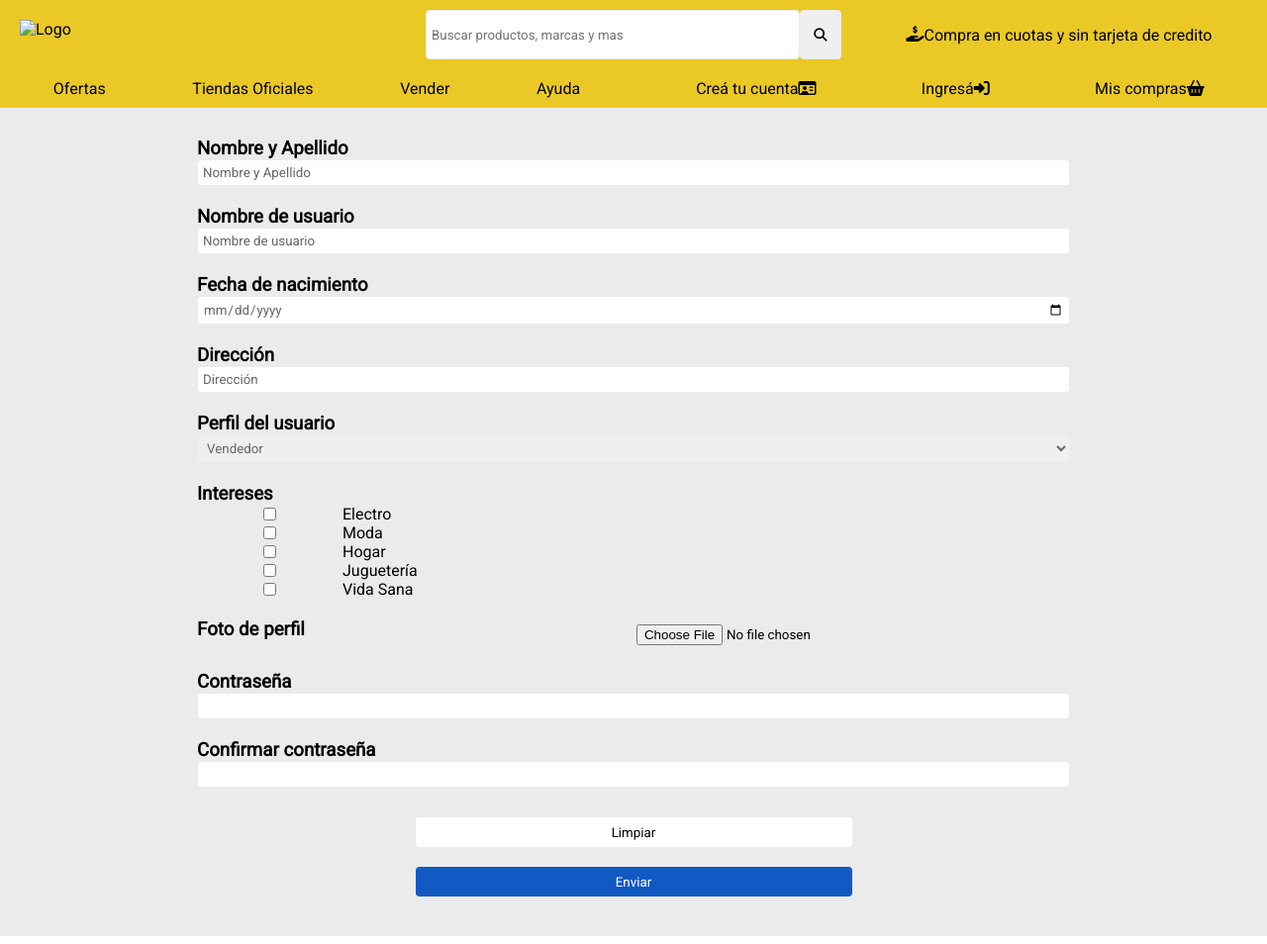
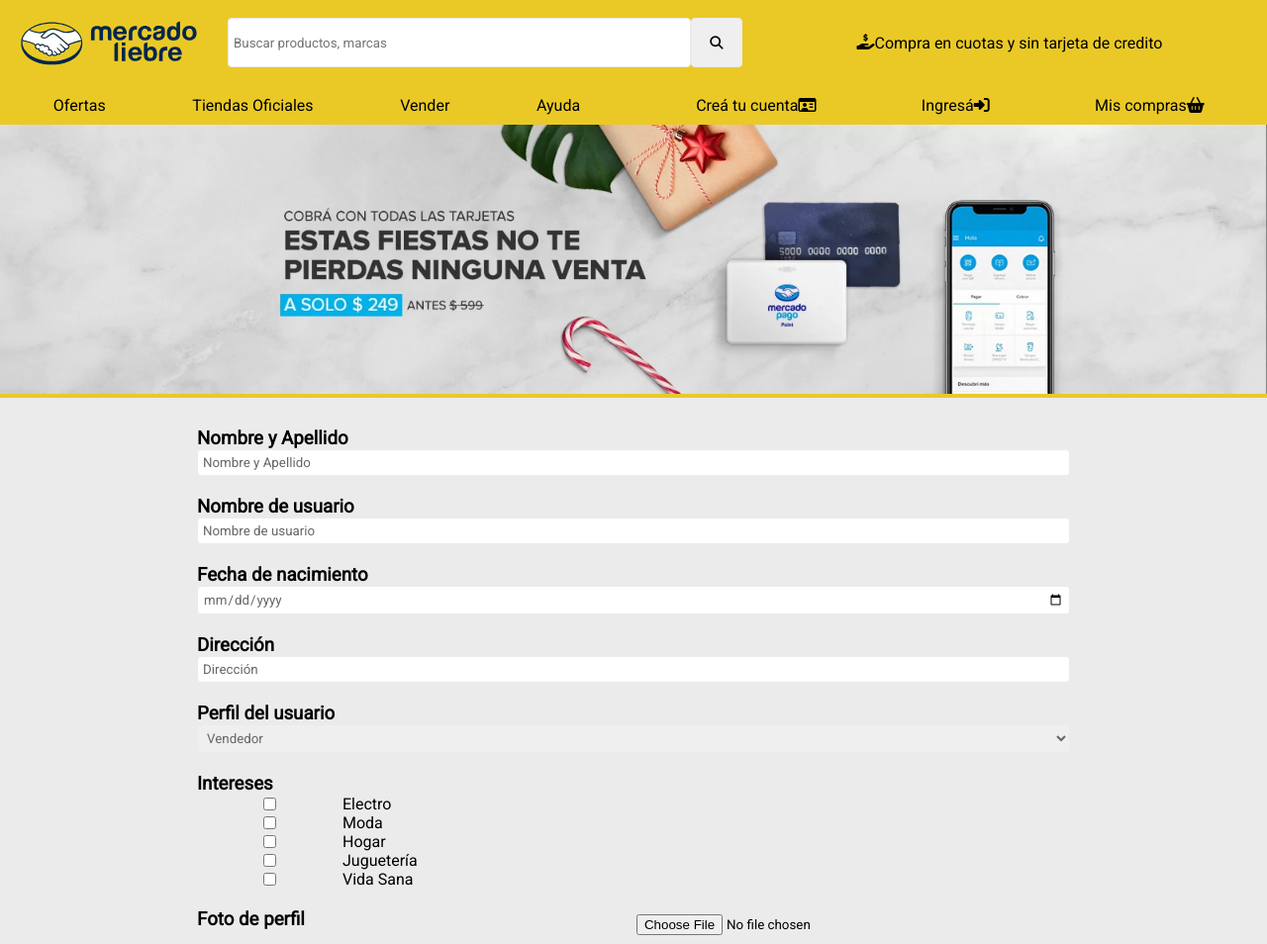
Before and after one commit to Fondi99/Mercado-Liebre, a website: page views/register.html in a window 1280 px wide. Shown: the top 954 px of the page at 99% size. Drawn offline with Linux system fonts and the light colour scheme; files that its build step writes are made by us from their sources.

Commit message:
Hipervinculo en logo de Meli

```diff
--- a/public/css/styles.css
+++ b/public/css/styles.css
@@ -59,15 +59,14 @@
     justify-content: center;
     text-align: center;
 }
-#brand {
-    display: flex;
-    flex: 40%;
-}
 #brand-logo{
     padding: 10px;
     max-width: 200px;
     margin: 10px;
+    display: flex;
+    flex: 40%;
 }
+
 #search-bar{
     display: flex;
     justify-content: center;
--- a/views/register.html
+++ b/views/register.html
@@ -12,11 +12,9 @@
 <body>
     <header>
         <div class="header-stuff">
-            <div id="brand">
-                <img id="brand-logo" src="./image/logo-mercado-liebre.svg" alt="Logo">
-            </div>
+            <a href="/" id="brand-logo"><img src="/image/logo-mercado-liebre.svg" alt="Logo"></a>
             <div id="search-bar">
-                <input type="text" name="fullname" placeholder="Buscar productos, marcas y mas" onfocus="this.value = this.value=='Buscar productos, marcas y mas'?'':this.value;" onblur="this.value = this.value==''?'Buscar productos, marcas y mas':this.value;" style="color:grey;">
+                <input type="text" placeholder="Buscar productos, marcas">
                 <button><i class="fa-solid fa-magnifying-glass"></i></button>
             </div>
             <div id="compra-cuotas">
@@ -42,6 +40,7 @@
                 <li><a href="">Mis compras<i class="fa-solid fa-basket-shopping"></i></a></li>
             </ul>
         </nav>
+        <img src="/image/img-home-banner.jpg" alt="home-banner" width="100%">
     </header>
     <main>
         <form action="register.html" method="post">
```
Also changed, not shown: views/home.html (+1 -3 lines), views/login.html (+2 -3 lines).
